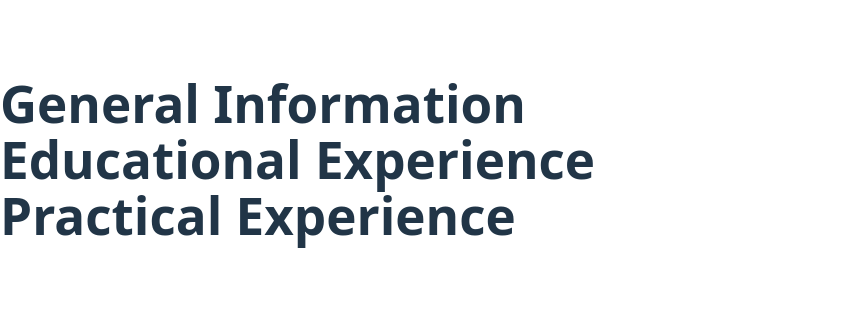
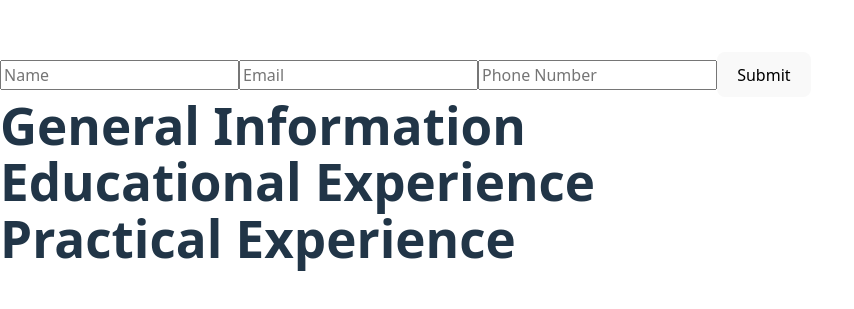
Before and after one commit to riezong/cv-application, a React (Vite) app: page / in a window 1280 px wide. Shown: the part 241-550 px from the top of the page, without its empty margins (0-854 px from the left). Built offline with nearby package versions, Linux system fonts and the light colour scheme.

Commit message:
Add basic functionality for General Information component

```diff
--- a/src/components/GeneralInformation.jsx
+++ b/src/components/GeneralInformation.jsx
@@ -1,5 +1,82 @@
+import { useState } from 'react'
 import '../styles/GeneralInformation.css'
 
 export default function GeneralInformation () {
-  return <h1>General Information</h1>
+  // Draft State (Tracks what is being typed)
+  const [name, setName] = useState('');
+  const [email, setEmail] = useState('');
+  const [tel, setTel] = useState('');
+
+  // Submitted State (Tracks what to display below)
+  const [submittedData, setSubmittedData] = useState(null);
+
+  function handleNameChange(e) {
+    setName(e.target.value);
+  }
+
+  function handleEmailChange(e) {
+    setEmail(e.target.value);
+  }
+
+  function handleTelChange(e) {
+    setTel(e.target.value);
+  }
+
+  function handleReset(e) {
+    setName('');
+    setEmail('');
+    setTel('');
+  }
+
+  function handleSubmit(e) {
+    e.preventDefault();
+
+    setSubmittedData({
+      name: name,
+      email: email,
+      tel: tel,
+    });
+
+    handleReset();
+  }
+
+  return (
+    <div>
+
+      <form onSubmit={e => e.preventDefault()}>
+        <input
+          placeholder="Name"
+          value={name}
+          onChange={handleNameChange}
+        />
+        <input
+          placeholder="Email"
+          value={email}
+          onChange={handleEmailChange}
+        />
+        <input
+          placeholder="Phone Number"
+          value={tel}
+          onChange={handleTelChange}
+        />
+        <button onClick={handleSubmit}>Submit</button>
+      </form>
+
+      <div className="printDetails">
+        <h1>General Information</h1>
+
+        {/* Only render this section if submittedData is not null */}
+        {submittedData && (
+          <div className="printDetails">
+            {/* Note: We read from submittedData, NOT the raw 'name' state */}
+            <h2>Name: {submittedData.name}</h2>
+            <h2>Email: {submittedData.email}</h2>
+            <h2>Tel: {submittedData.tel}</h2>
+          </div>
+        )}
+      </div>
+    </div>
+  )
+
+
 }
```
